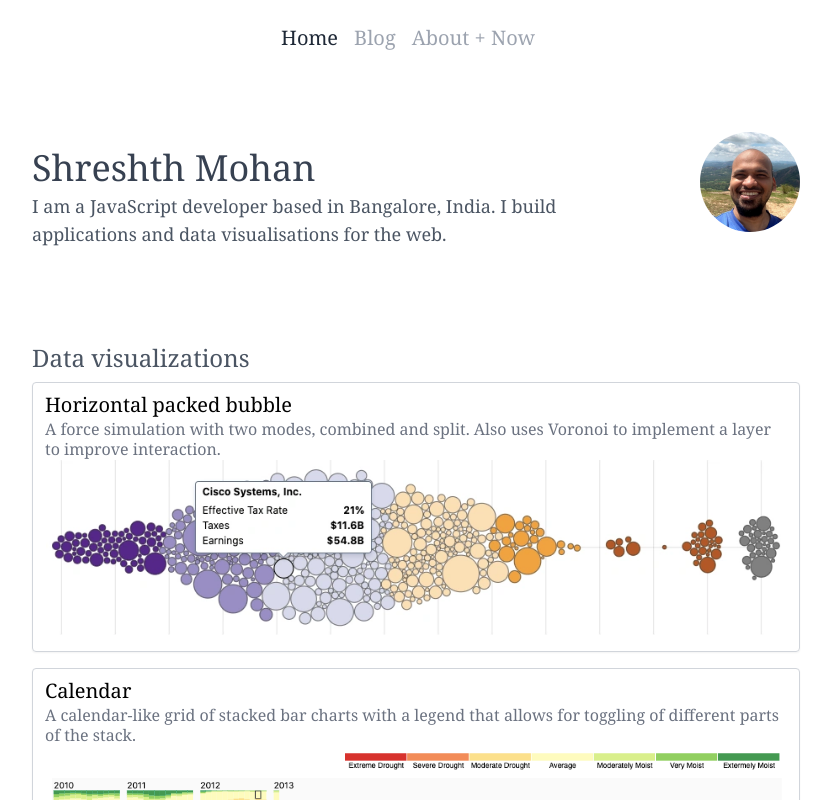
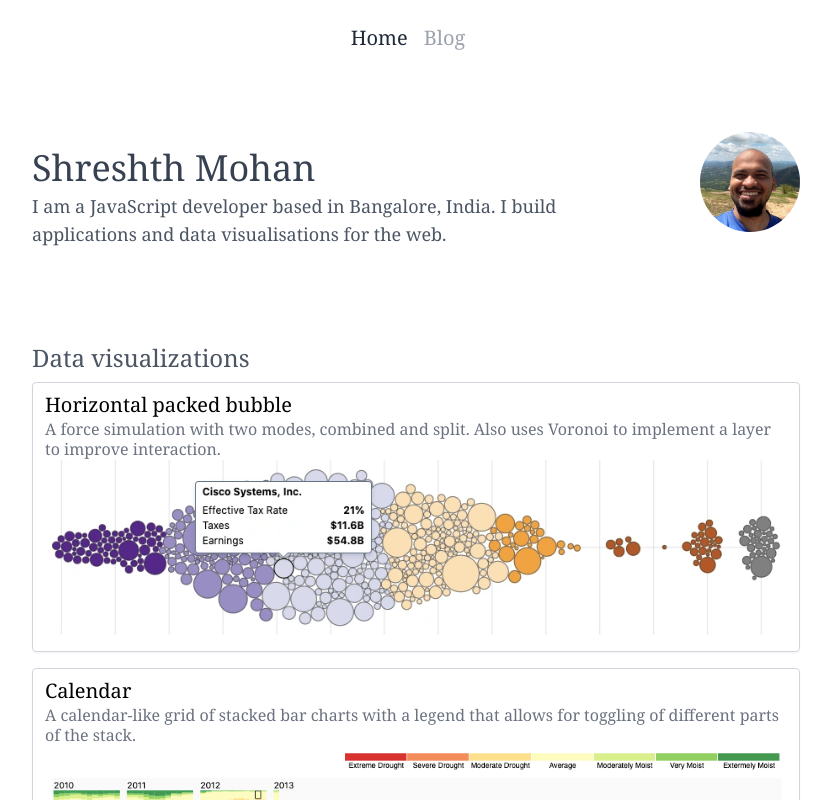
Before and after one commit to shreshthmohan/next-blog, a Next.js app: page / in a window 1280 px wide. Shown: the top 800 px of the page, without its empty margins (224-1055 px from the left). Built offline with nearby package versions, Linux system fonts and the light colour scheme.

Commit message:
remove about nav link

```diff
--- a/layouts/BaseReadingLayout.tsx
+++ b/layouts/BaseReadingLayout.tsx
@@ -40,7 +40,7 @@ export default function BaseReadingLayout({
                 {/* TODO test a11y */}
                 <NavLink href="/" text="Home" />
                 <NavLink href="/blog" text="Blog" />
-                <NavLink href="/about" text="About + Now" />
+                {/* <NavLink href="/about" text="About + Now" /> */}
                 {/* blog */}
                 {/* projects */}
                 {/* snippets/components */}
```
